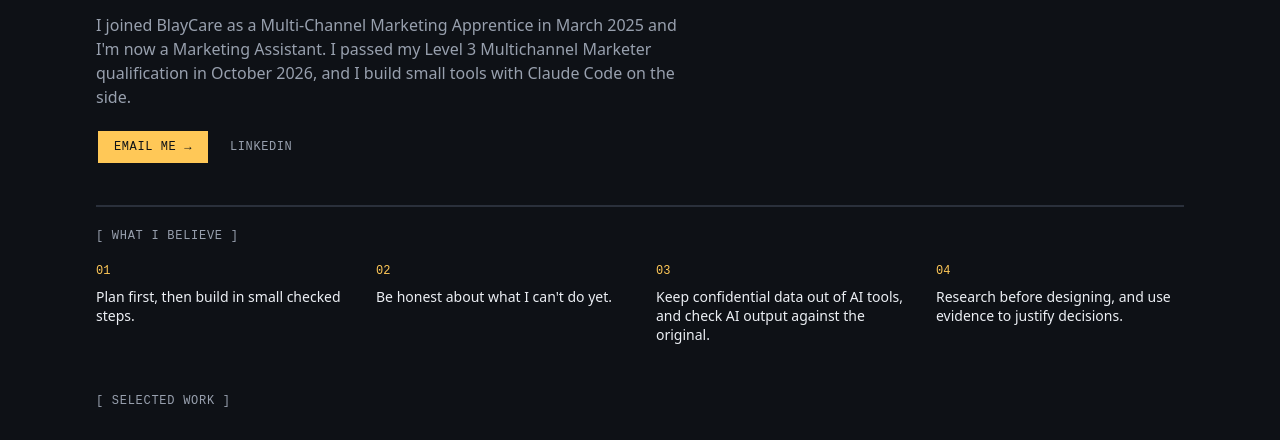
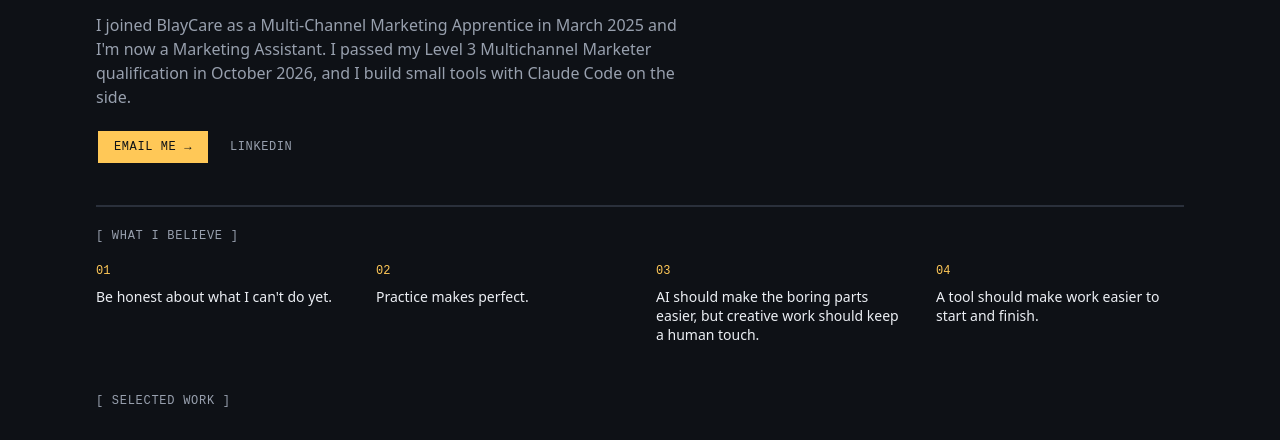
Before and after one commit to jay1zzzo/jay1zzzo.github.io, an Astro site: page / in a window 1280 px wide. Shown: the part 335-775 px from the top of the page. Built offline with nearby package versions, Linux system fonts and the light colour scheme; Astro itself is replaced by a stand-in of ours.

Commit message:
Update What I believe wording
Co-Authored-By: Claude Sonnet 5.5 <noreply@anthropic.com>

```diff
--- a/src/content/home.md
+++ b/src/content/home.md
@@ -22,10 +22,10 @@ longIntro: |
 
 # One belief per line, each starting with "- "
 beliefs:
-  - "Plan first, then build in small checked steps."
   - "Be honest about what I can't do yet."
-  - "Keep confidential data out of AI tools, and check AI output against the original."
-  - "Research before designing, and use evidence to justify decisions."
+  - "Practice makes perfect."
+  - "AI should make the boring parts easier, but creative work should keep a human touch."
+  - "A tool should make work easier to start and finish."
 
 contactButton: "Email me →"
 email: "jasonpbelgica@gmail.com"
```
